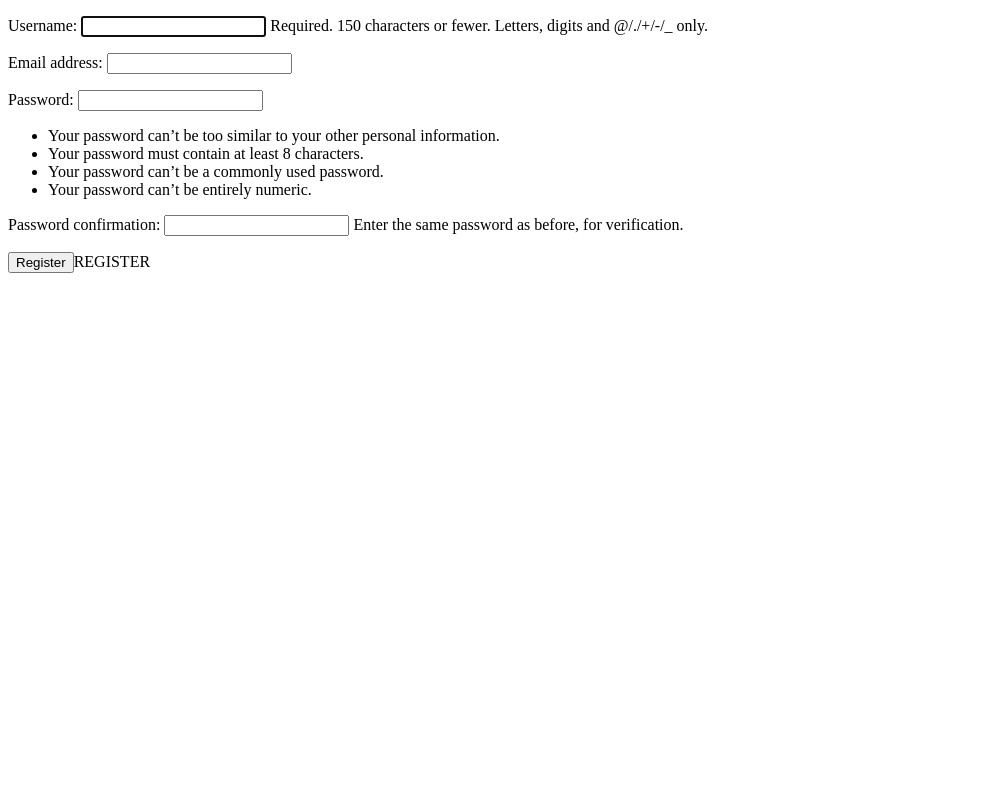
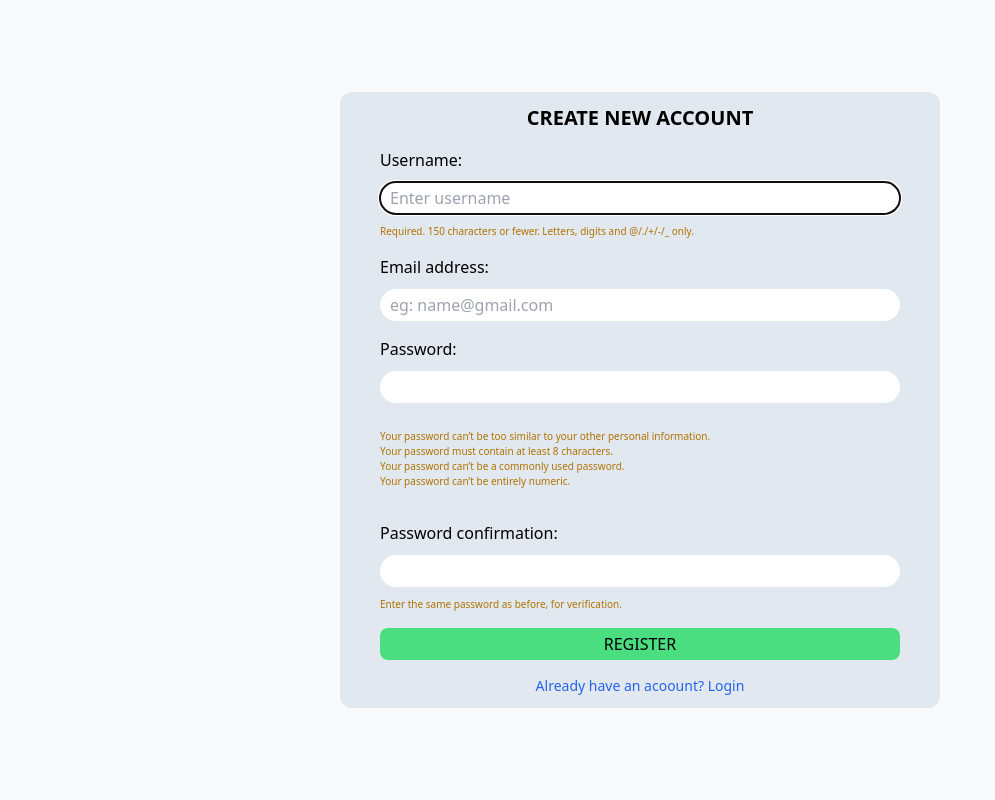
Before and after one commit to Kethankrk/todo_mulearn_intern_task, a Django app: page /register in a window 1280 px wide. Shown: the whole page, without its empty margins (0-995 px from the left). Run offline with Django 5.2, Linux system fonts and the light colour scheme; some libraries are stand-ins or nearby versions.

Commit message:
styled register page

```diff
--- a/mvt/forms.py
+++ b/mvt/forms.py
@@ -11,10 +11,17 @@ class CreateUserForm(UserCreationForm):
         model = User
         fields = ['username', 'email', 'password1', 'password2']
 
+        widgets = {
+            'username': forms.TextInput(attrs={'placeholder': 'Enter username'}),
+            'email': forms.EmailInput(attrs={'placeholder': 'eg: name@gmail.com'}),
+            'password1': forms.PasswordInput(attrs={'placeholder': 'password'}),
+            'password2': forms.PasswordInput(attrs={'placeholder': 'enter same password'}),
+        }
+
 
 class LoginForm(AuthenticationForm):
-    username = forms.CharField(widget=TextInput())
-    password = forms.CharField(widget=PasswordInput())
+    username = forms.CharField(widget=TextInput(attrs={'placeholder': "Enter username"}))
+    password = forms.CharField(widget=PasswordInput(attrs={'placeholder': "Enter password"}))
 
 
 class TodoForm(forms.ModelForm):
--- a/mvt/static/style.css
+++ b/mvt/static/style.css
@@ -13,3 +13,23 @@
 #id_expire::placeholder {
     font-size: small;
 }
+
+#register span{
+    font-size: 10px;
+    color: rgb(175, 115, 2);
+}
+#register ul{
+    font-size: 10px;
+    color: rgb(175, 115, 2);
+}
+
+#register p {
+    display: flex;
+    gap: 10px;
+    flex-direction: column;
+}
+
+#register input {
+    border-radius: 20px;
+    padding: 4px 10px;
+}
--- a/mvt/templates/mvt/register.html
+++ b/mvt/templates/mvt/register.html
@@ -1,14 +1,19 @@
+{% load static %}
 <!DOCTYPE html>
 <html lang="en">
   <head>
     <meta charset="UTF-8" />
     <meta name="viewport" content="width=device-width, initial-scale=1.0" />
     <title>TODO APP | REGISTER</title>
+    <link rel="stylesheet" href={% static 'style.css' %} />
+    <script src="https://cdn.tailwindcss.com"></script>
   </head>
-  <body>
-    <form method="POST" autocomplete="off">
+  <body class="flex justify-center items-center min-h-screen bg-slate-50">
+    <form method="POST" autocomplete="off" id="register" class="bg-slate-200 px-10 py-3 flex flex-col gap-4 rounded-xl w-full max-w-[600px]">
+      <p class="text-center font-semibold text-xl">CREATE NEW ACCOUNT</p>
       {% csrf_token %} {{register_form.as_p}}
-      <input type="submit" value="Register">REGISTER</input>
+      <button type="submit" value="Register" class="w-full bg-green-400 hover:bg-green-500 font-medium py-1 rounded-lg">REGISTER</button>
+      <a href="login" class="text-sm text-blue-600 text-center cursor-pointer hover:underline">Already have an acoount? Login</a>
     </form>
   </body>
 </html>
```
Also changed, not shown: mvt/templates/mvt/login.html (+8 -3 lines).
